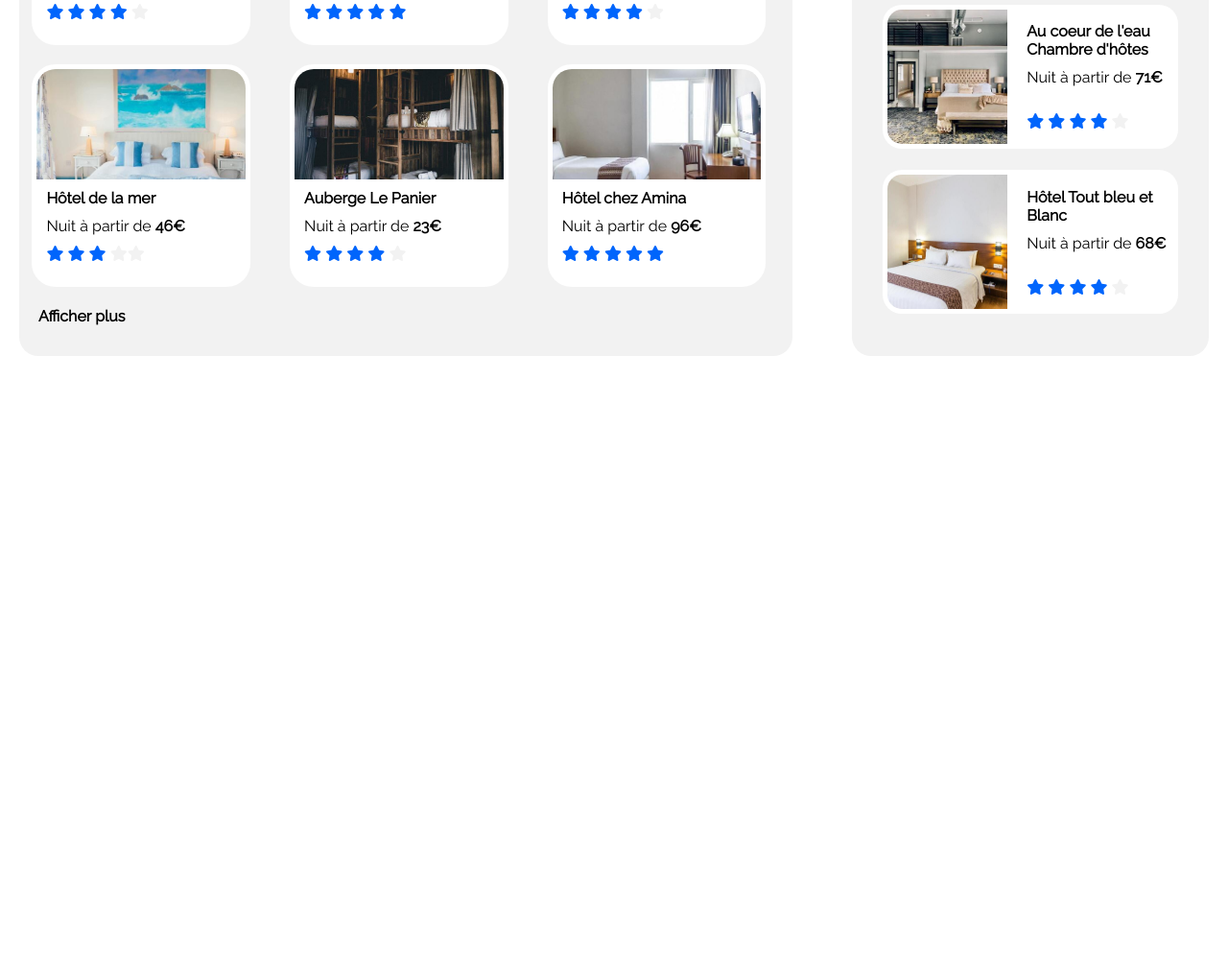
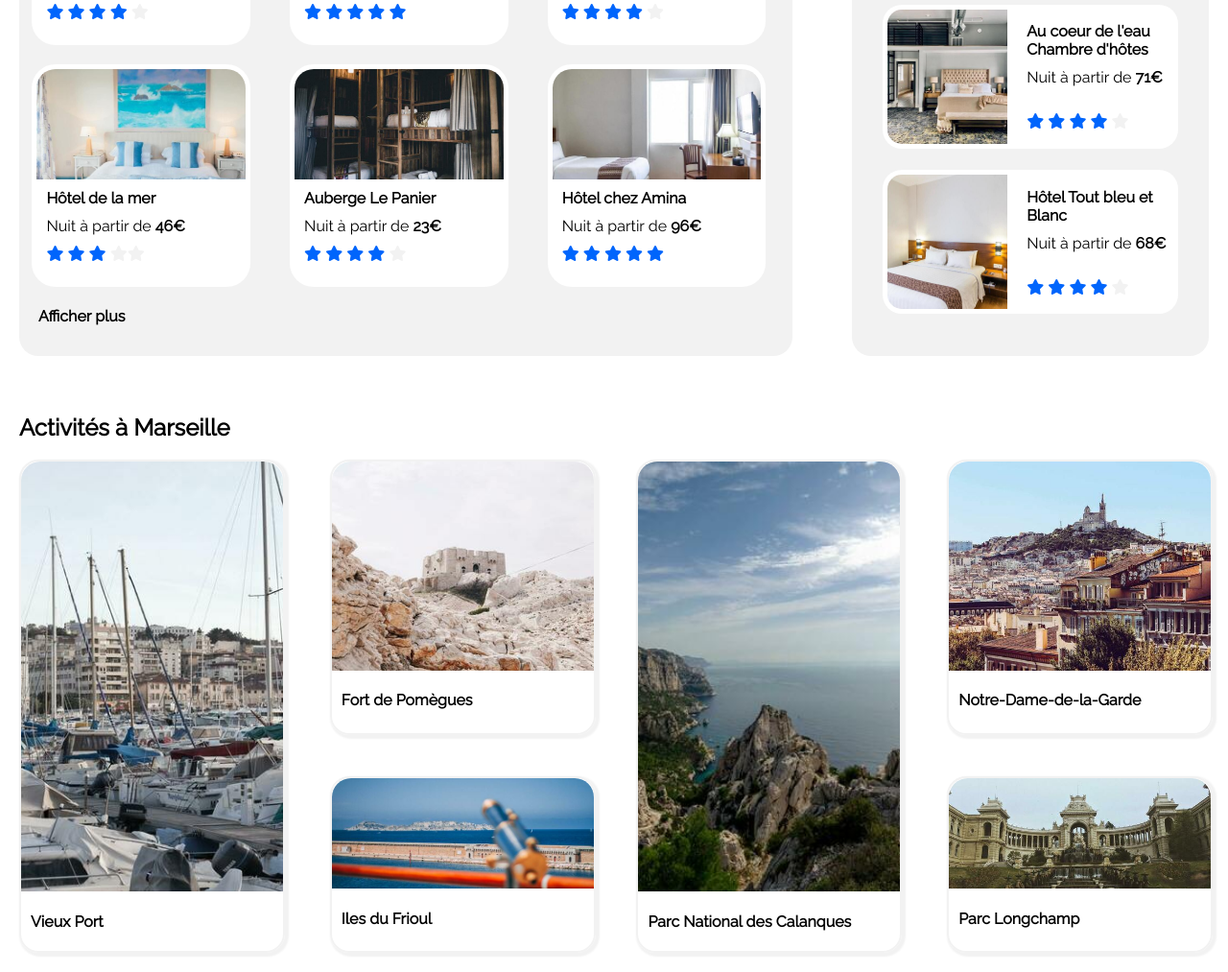
Before and after one commit to GuillaumeCabaret/CabaretGuillaume_2_18052021, a plain HTML site: page index.html in a window 1280 px wide. Shown: the part 712-1725 px from the top of the page at 96% size. Before the commit the page ends 1103 px from the top, so only its background shows below. Drawn offline with Linux system fonts and the light colour scheme.

Commit message:
add activities part

```diff
--- a/index.html
+++ b/index.html
@@ -267,6 +267,54 @@
                 </a>
             </div>
         </aside>
+        <!--Section activités à Marseille-->
+        <section id="activities">
+            <div class="title_activities">
+                <h2>Activités à Marseille</h2>
+            </div>
+            <div class="marseille_activities">
+                <a href="#" class="vp">
+                    <div class="vieux_port">
+                        <img src="../CabaretGuillaume_2_18052021/assets/images/activites/4_small/reno-laithienne-QUgJhdY5Fyk-unsplash.jpg" alt="Vieux Port" />
+                        <h4>Vieux Port</h4>
+                    </div>
+                </a>
+                <div class="pomegues_frioul">
+                    <a href="#" class="po">
+                        <div class="pomegues">
+                            <img src="../CabaretGuillaume_2_18052021/assets/images/activites/4_small/paul-hermann-QFTrLdQIRhI-unsplash.jpg" alt="Fort de Pomègues" />
+                            <h4>Fort de Pomègues</h4>
+                        </div>
+                    </a>
+                    <a href="#" class="fri">
+                        <div class="frioul">
+                            <img src="../CabaretGuillaume_2_18052021/assets/images/activites/4_small/kevin-hikari-rV_Qd1l-VXg-unsplash.jpg" alt="Iles du Frioul" />
+                            <h4>Iles du Frioul</h4>
+                        </div>
+                    </a>
+                </div>
+                <a href="#" class="cal">
+                    <div class="calanques">
+                        <img src="../CabaretGuillaume_2_18052021/assets/images/activites/4_small/kilyan-sockalingum-NR8-cBCN3aI-unsplash.jpg" alt="Parc National des Calanques" />
+                        <h4>Parc National des Calanques</h4>
+                    </div>
+                </a>
+                <div class="notredame_longchamp">
+                    <a href="#" class="nd">
+                        <div class="notredame">
+                            <img src="../CabaretGuillaume_2_18052021/assets/images/activites/4_small/florian-wehde-xW9e8gdotxI-unsplash.jpg" alt="Notre-Dame-de-la-Garde" />
+                            <h4>Notre-Dame-de-la-Garde</h4>
+                        </div>
+                    </a>
+                    <a href="#" class="lo">
+                        <div class="longchamp">
+                            <img src="../CabaretGuillaume_2_18052021/assets/images/activites/4_small/lena-paulin-wH2-EJoDcV0-unsplash.jpg" alt="Parc Longchamp" />
+                            <h4>Parc Longchamp</h4>
+                        </div>
+                    </a>
+                </div>
+            </div>
+        </section>
     </main>
 </body>
 
--- a/style.css
+++ b/style.css
@@ -435,3 +435,149 @@ nav li a:hover {
     border-radius: 20px;
     padding: 5px;
 }
+
+
+/*Section activités*/
+
+.title_activities {
+    margin-top: 60px;
+}
+
+.marseille_activities {
+    display: flex;
+    justify-content: space-between;
+}
+
+.marseille_activities .vp {
+    text-decoration-line: none;
+    color: black;
+    width: 22%;
+    border-radius: 20px;
+    box-shadow: 2px 2px 2px 2px #F2F2F2;
+    border: 2px solid #F2F2F2;
+}
+
+.marseille_activities h4 {
+    padding-left: 10px;
+}
+
+.vieux_port img {
+    width: 100%;
+    height: 35vw;
+    object-fit: cover;
+    border-radius: 20px 20px 0 0;
+}
+
+.pomegues_frioul {
+    width: 22%;
+    display: flex;
+    flex-direction: column;
+    justify-content: space-between;
+}
+
+.pomegues_frioul .po {
+    width: 100%;
+    height: 55%;
+    text-decoration-line: none;
+    color: black;
+    border-radius: 20px;
+    box-shadow: 2px 2px 2px 2px #F2F2F2;
+    border: 2px solid #F2F2F2;
+}
+
+.pomegues {
+    height: 100%;
+}
+
+.pomegues_frioul .fri {
+    width: 100%;
+    height: 35%;
+    text-decoration-line: none;
+    color: black;
+    border-radius: 20px;
+    box-shadow: 2px 2px 2px 2px #F2F2F2;
+    border: 2px solid #F2F2F2;
+}
+
+.frioul {
+    height: 100%;
+}
+
+.pomegues img {
+    width: 100%;
+    height: 17vw;
+    object-fit: cover;
+    border-radius: 20px 20px 0 0;
+}
+
+.frioul img {
+    width: 100%;
+    height: 9vw;
+    object-fit: cover;
+    border-radius: 20px 20px 0 0;
+}
+
+.cal {
+    width: 22%;
+    text-decoration-line: none;
+    color: black;
+    border-radius: 20px;
+    box-shadow: 2px 2px 2px 2px #F2F2F2;
+    border: 2px solid #F2F2F2;
+}
+
+.calanques img {
+    width: 100%;
+    height: 35vw;
+    object-fit: cover;
+    border-radius: 20px 20px 0 0;
+}
+
+.notredame_longchamp {
+    width: 22%;
+    display: flex;
+    flex-direction: column;
+    justify-content: space-between;
+}
+
+.notredame_longchamp .nd {
+    width: 100%;
+    height: 55%;
+    text-decoration-line: none;
+    color: black;
+    border-radius: 20px;
+    box-shadow: 2px 2px 2px 2px #F2F2F2;
+    border: 2px solid #F2F2F2;
+}
+
+.notredame {
+    height: 100%;
+}
+
+.notredame_longchamp .lo {
+    width: 100%;
+    height: 35%;
+    text-decoration-line: none;
+    color: black;
+    border-radius: 20px;
+    box-shadow: 2px 2px 2px 2px #F2F2F2;
+    border: 2px solid #F2F2F2;
+}
+
+.longchamp {
+    height: 100%;
+}
+
+.notredame img {
+    width: 100%;
+    height: 17vw;
+    object-fit: cover;
+    border-radius: 20px 20px 0 0;
+}
+
+.longchamp img {
+    width: 100%;
+    height: 9vw;
+    object-fit: cover;
+    border-radius: 20px 20px 0 0;
+}
```
